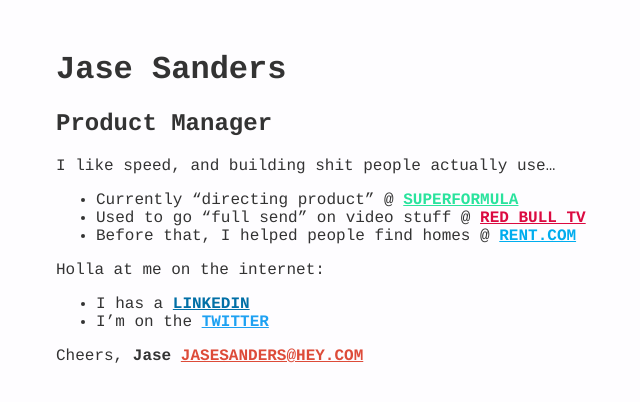
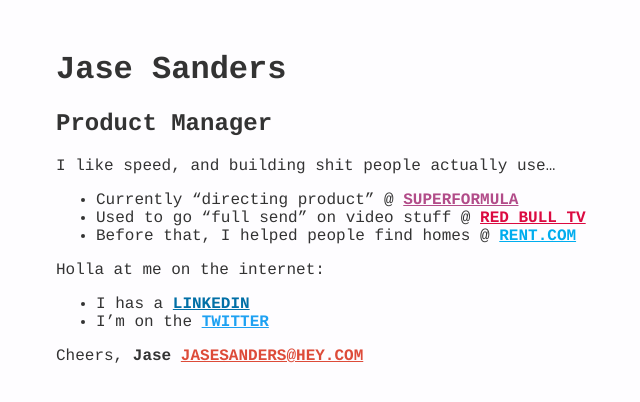
Before and after one commit to jasesanders/jasesanders.github.io, a Jekyll site: the page built from index.md, in a window 1280 px wide. Shown: the top 402 px of the page, without its empty margins (314-954 px from the left). Built offline with Jekyll 4.4.1, drawn with Linux system fonts in a browser that asks for light colours.

Commit message:
Update index.md

```diff
--- a/index.md
+++ b/index.md
@@ -6,7 +6,7 @@
 
 I like speed, and building shit people actually use...
 
-* Currently "directing product" @ <a href="https://superformula.com" style="color:rgb(42, 227, 157)">Superformula</a>
+* Currently "directing product" @ <a href="https://superformula.com" style="color:rgb(178, 76, 137)">Superformula</a>
 * Used to go "full send" on video stuff @ <a href="https://www.redbull.tv" style="color:#db0a40">Red Bull TV</a>
 * Before that, I helped people find homes @ <a href="https://www.rent.com/" style="color:#00adee">Rent.com</a>
 
```
